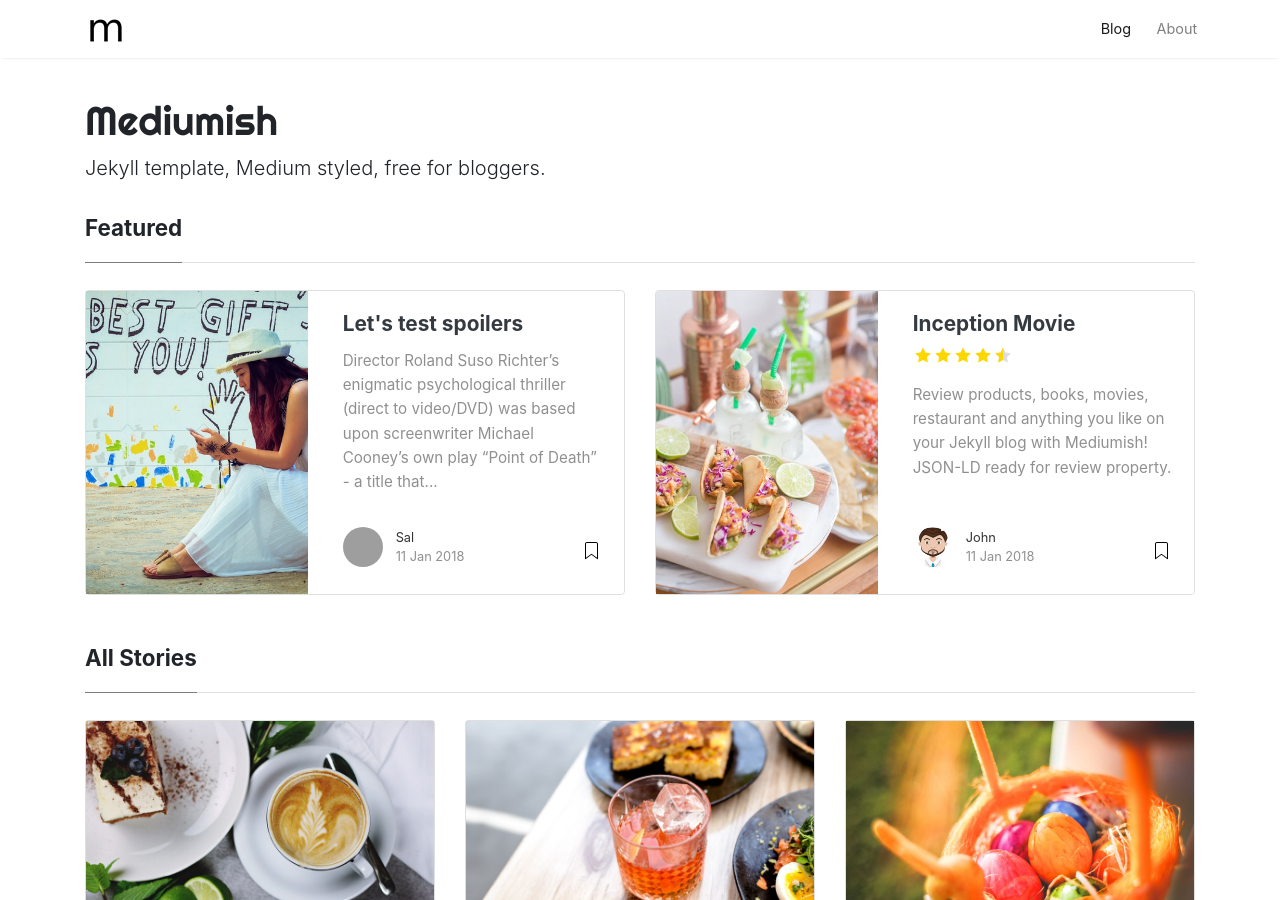
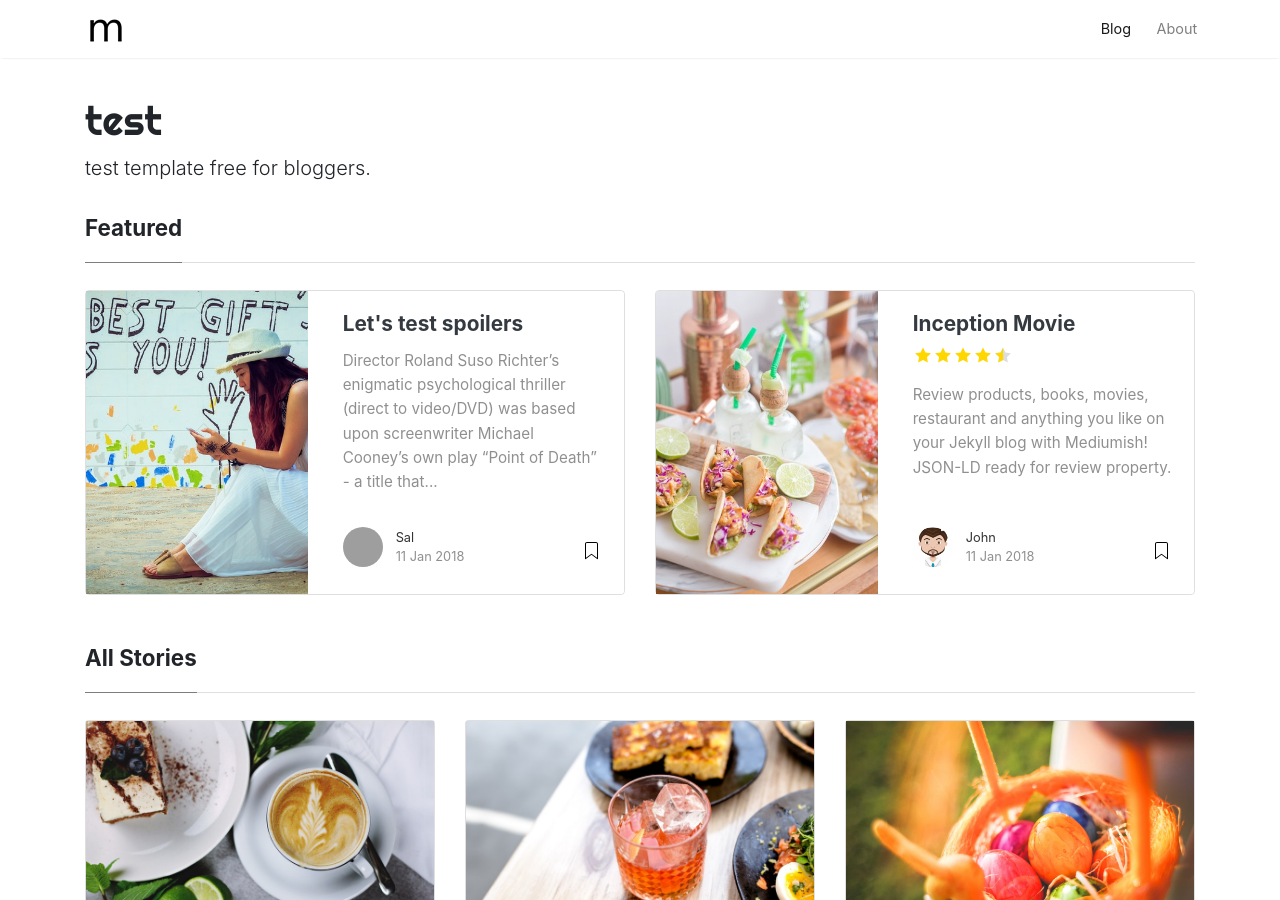
Before and after one commit to chanyoul/class101, a Jekyll site: the page built from index.html, in a window 1280 px wide and 900 px high. Built offline with Jekyll 4.4.1, drawn with Linux system fonts in a browser that asks for light colours; nearby versions of some CDN libraries; the list of posts is cut into pages by our own code; some of the changed text lies outside the part shown; grey boxes are pictures that could not be loaded.

Commit message:
Update _config.yml

```diff
--- a/_config.yml
+++ b/_config.yml
@@ -1,7 +1,7 @@
 # Site
-name: "Mediumish"
-title: "Mediumish"
-description: "Jekyll template, Medium styled, free for bloggers."
+name: "test"
+title: "test"
+description: "test template free for bloggers."
 logo: 'assets/images/logo.png'
 favicon: 'assets/images/logo.png'
 baseurl: /class101
```
